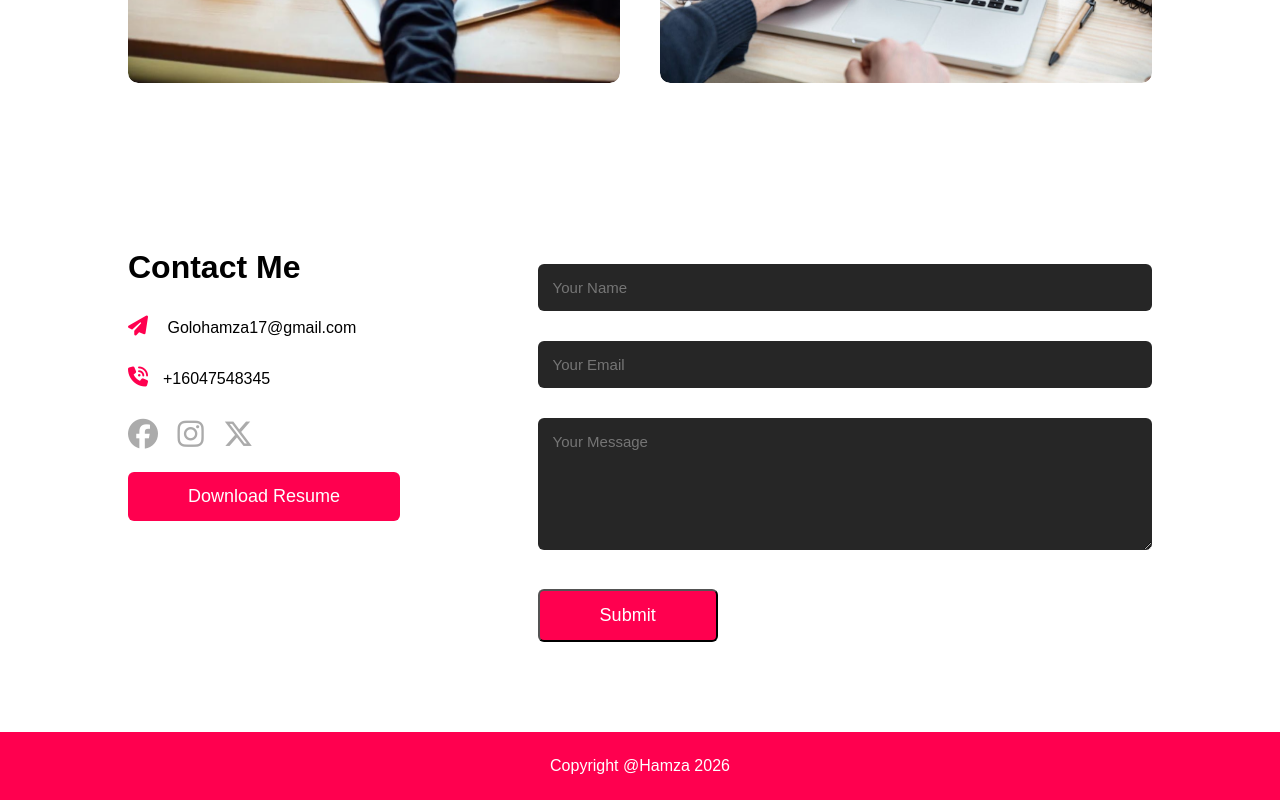
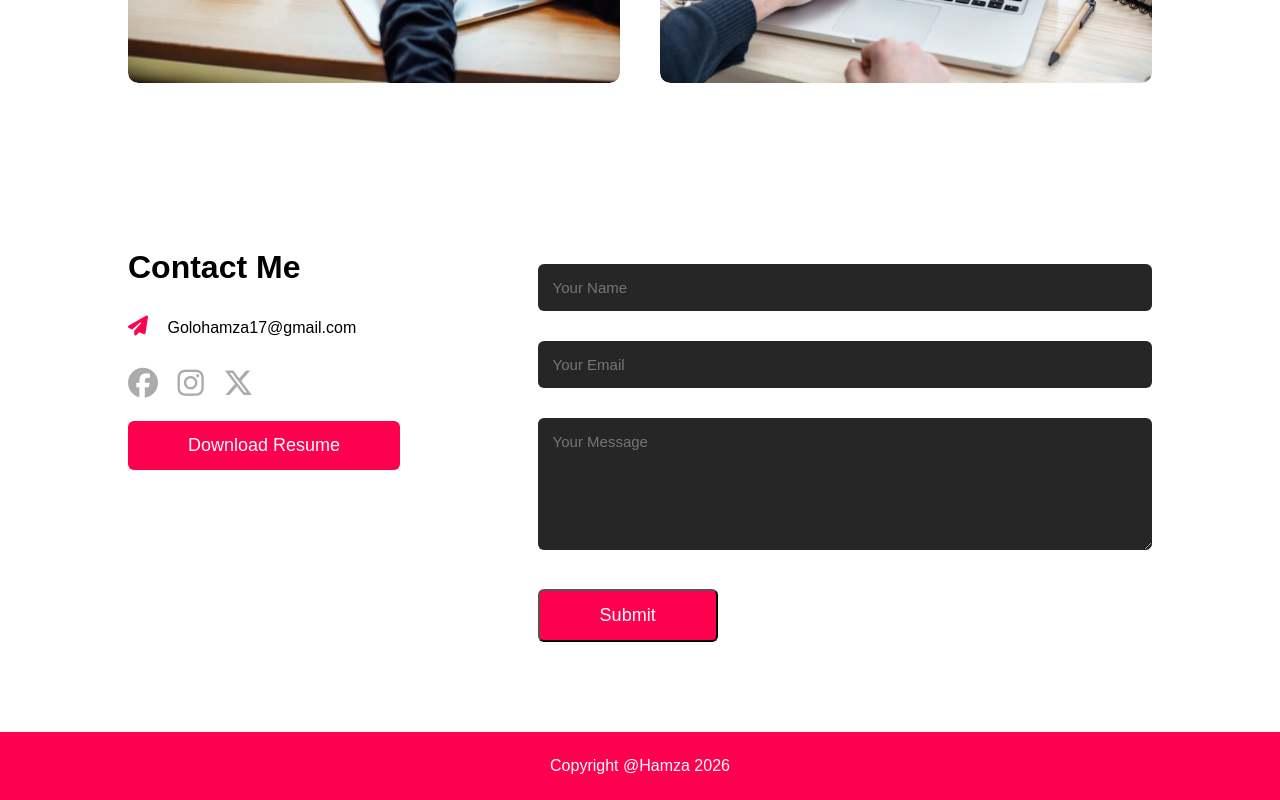
Before and after one commit to hamzagolo/hamzagolo-portfolio, a plain HTML site: page index.html in a window 1280 px wide. Shown: the part 2214-3014 px from the top of the page. Drawn offline with Linux system fonts and the light colour scheme.

Commit message:
Fix HTML formatting and structure

```diff
--- a/index.html
+++ b/index.html
@@ -152,7 +152,7 @@
       <div class="contact-left">
         <h1 class="Sub-title">Contact Me  </h1>
         <p><i class="fa-solid fa-paper-plane"></i> Golohamza17@gmail.com </p>
-        <p><i class="fa-solid fa-phone-volume"></i>+16047548345</p>
+
         <div class="social-icons">
           <a href="https://www.facebook.com/hamzadeprince.rashid?mibextid=LQQJ4d"><i class="fa-brands fa-facebook"></i></a>
           <a href="https://www.instagram.com/invites/contact/?i=igo5jhntl5tj&utm_content=1ttsx42"><i class="fa-brands fa-instagram"></i></a>
```
